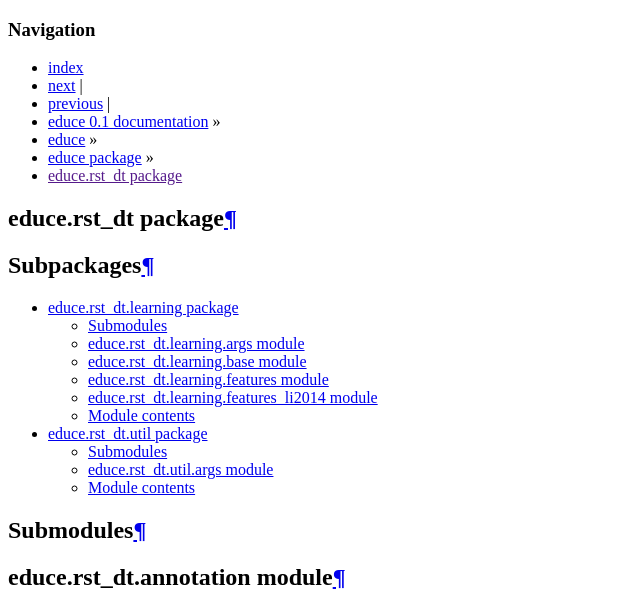
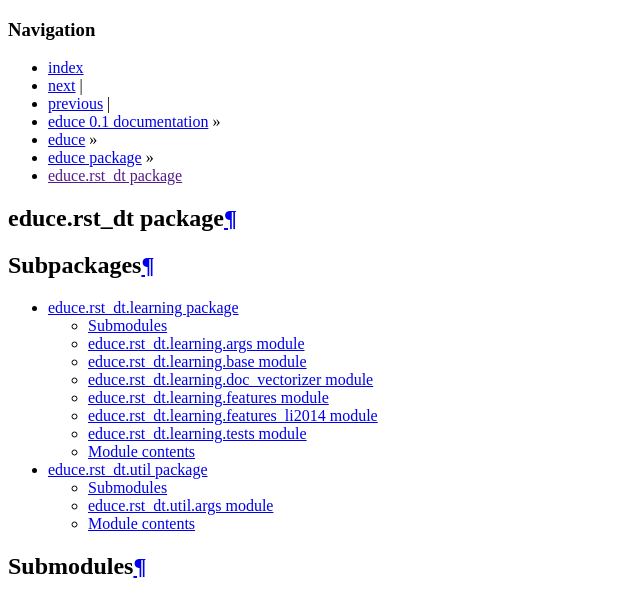
Before and after one commit to irit-melodi/educe, a Sphinx documentation site: the page built from docs/api-doc/educe.rst_dt.rst, in a window 1280 px wide and 1400 px high. Shown: the top 603 px of the window, without its empty margins (0-640 px from the left). Built offline with Sphinx 7.4.7, drawn with Linux system fonts in a browser that asks for light colours; pages that are not in the unit, such as notebooks, are missing from menus; some of the changed text lies outside the part shown.

Commit message:
DOC for new RST DT learning modules

```diff
--- a/docs/api-doc/educe.rst_dt.rst
+++ b/docs/api-doc/educe.rst_dt.rst
@@ -36,6 +36,14 @@
     :undoc-members:
     :show-inheritance:
 
+educe.rst_dt.document_plus module
+---------------------------------
+
+.. automodule:: educe.rst_dt.document_plus
+    :members:
+    :undoc-members:
+    :show-inheritance:
+
 educe.rst_dt.graph module
 -------------------------
 
@@ -56,6 +64,14 @@
 -----------------------
 
 .. automodule:: educe.rst_dt.ptb
+    :members:
+    :undoc-members:
+    :show-inheritance:
+
+educe.rst_dt.rst_wsj_corpus module
+----------------------------------
+
+.. automodule:: educe.rst_dt.rst_wsj_corpus
     :members:
     :undoc-members:
     :show-inheritance:
```
Also changed, not shown: docs/api-doc/educe.rst_dt.learning.rst (+16 -0 lines).
